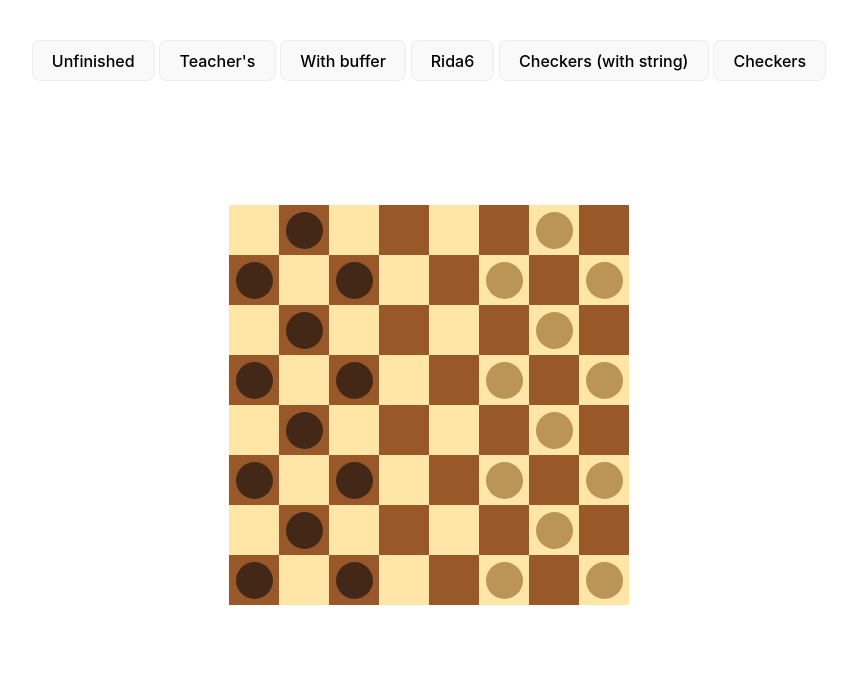
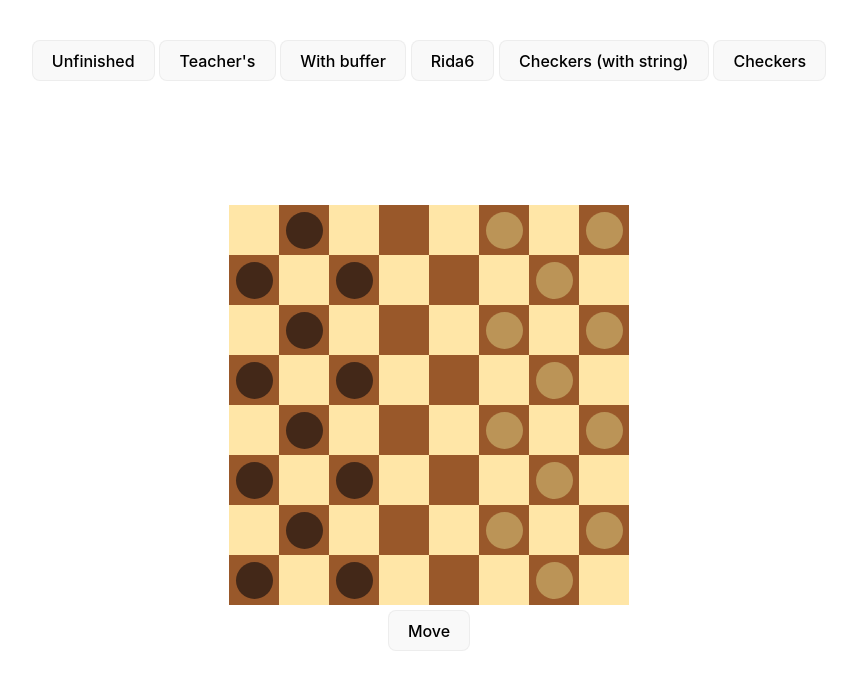
Before and after one commit to Uptaker/AI, a Svelte app in the folder code/week1/: page / in a window 1280 px wide. Shown: the top 690 px of the page, without its empty margins (211-1068 px from the left). Built offline with nearby package versions, Linux system fonts and the light colour scheme.

Commit message:
fix checker placement, return console log of game board

```diff
--- a/code/week1/src/components/Checkers.svelte
+++ b/code/week1/src/components/Checkers.svelte
@@ -1,30 +1,65 @@
 <script lang="ts">
+    import {onMount} from "svelte";
+
     let state = initState()
 
+    onMount(() => {
+        for (let i = 0; i < state.length; i++) {
+            console.log(state[i].join(" "))
+        }
+    })
+
     const isX = (value: string) => (value.toLowerCase() == 'x')
+    const isPlayer = (value: string) => value == 'X' || 'N'
 
     function initState(): string[][] {
         let startingState = [[], [], [], [], [], [], [], []]
         for (let i = 0; i < 8; i++) {
             for (let j = 0; j < 8; j++) {
                 if (i < 3) startingState[i][j] = (j % 2 == 0) ? (i %  2 == 0) ? 'n' : 'X' : (i %  2 == 1) ? 'n' : 'X'
-                else if (i > 4) startingState[i][j] = (j % 2 == 0) ? (i %  2 == 0) ? 'N' : 'x' : (i %  2 == 1) ? 'N' : 'x'
+                else if (i > 4) startingState[i][j] = (j % 2 == 1) ? (i %  2 == 0) ? 'N' : 'n' : (i %  2 == 1) ? 'N' : 'n'
                 else startingState[i][j] = (j % 2 == 0) ? (i %  2 == 0) ? 'n' : 'x' : (i %  2 == 1) ? 'n' : 'x'
             }
         }
         return startingState
     }
+
+    function move(row?: number, column?: number) {
+        if (row && column) {
+            console.log(row, column, state[row][column])
+            for (let r = row - 1; r < row + 2; r++) {
+                console.log(r)
+                for (let c = column - 1; c < column + 2; c++) {
+                    if (isX(state[row][column]) && state[r][c] == 'x') swap(r, c, row, column)
+                    else if (!isX(state[row][column]) && state[r][c] == 'x') swap(r, c, row, column)
+                }
+            }
+        }
+        console.log('move')
+    }
+
+    function color(value: string) {
+           return (value == 'x' || value == 'X' || value == 'N') ? '#99582A' : '#FFE6A7'
+    }
+
+    function swap(newRow: number, newColumn: number, oldRow: number, oldColumn: number) {
+         let oldValue = state[oldRow][oldColumn]
+         let newValue = state[newRow][newColumn]
+         state[newRow][newColumn] = oldValue
+         state[oldRow][oldColumn] = newValue
+        console.log('swapped')
+    }
 </script>
 
-<div class="board">
+<div class="board" style="margin-bottom: 5px">
     {#if state}
         <div class="row">
-            {#each state as row}
+            {#each state as row, i}
                 <div class="column">
-                    {#each row as value}
-                        <div class="square" style="background-color: {isX(value) ? '#99582A' : '#FFE6A7'}">
+                    {#each row as value, j}
+                        <div class="square" style="background-color: {color(value)}">
                             {#if value === 'X' || value === 'N'}
-                                <div class="checker" style="background-color: {isX(value) ? '#432818' : '#BB9457'}"></div>
+                                <div on:click={() => move(i, j)} class="checker" style="background-color: {isX(value) ? '#432818' : '#BB9457'}"></div>
                             {/if}
                         </div>
                     {/each}
@@ -33,6 +68,8 @@
         </div>
     {/if}
 </div>
+
+<button on:click={move}>Move</button>
 
 <style>
     .row {
@@ -51,6 +88,10 @@
         width: 70%;
     }
 
+    .checker:hover {
+        opacity: 50%;
+    }
+
     .square {
         width: 50px;
         height: 50px;
```
